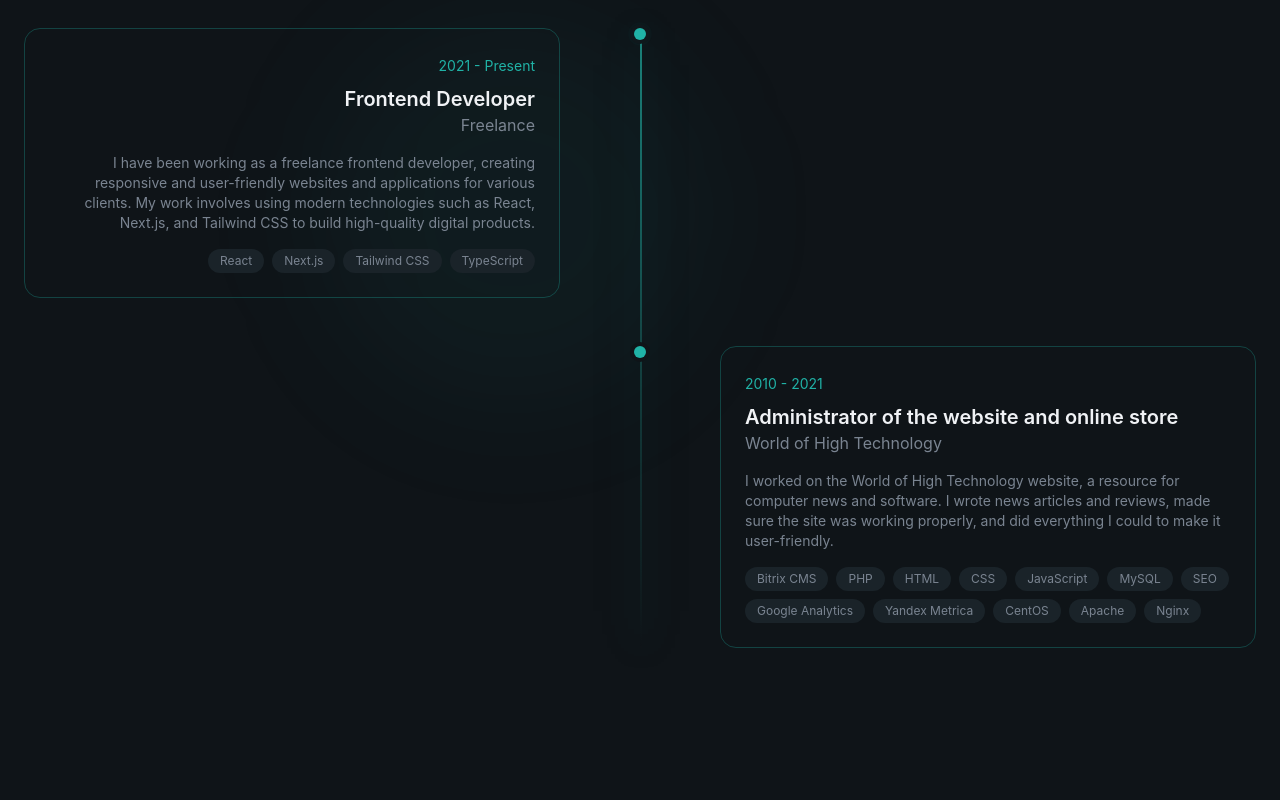
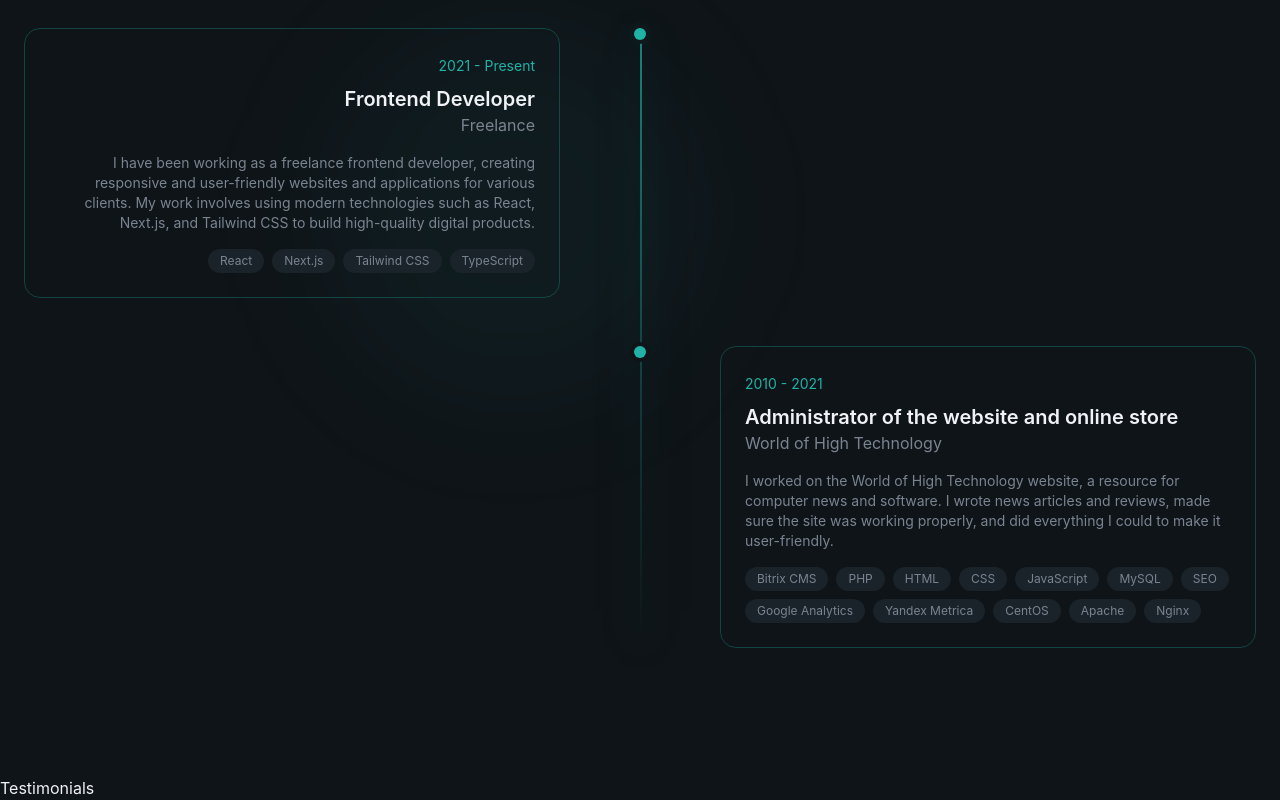
Before and after one commit to SpiriT-L/cv-portfolio, a React (Vite) app: page / in a window 1280 px wide. Shown: the part 4113-4913 px from the top of the page. Before the commit the page ends 4889 px from the top, so only its background shows below. Built offline with nearby package versions, Linux system fonts and the light colour scheme.

Commit message:
feat: add Testimonials section component to the application

```diff
--- a/src/App.tsx
+++ b/src/App.tsx
@@ -3,6 +3,7 @@ import Hero from '@/section/Hero';
 import { About } from '@/section/About';
 import { Projects } from '@/section/Projects';
 import { Experience } from '@/section/Experience';
+import { Testimonials } from '@/section/Testimonials';
 
 function App() {
   return (
@@ -14,6 +15,7 @@ function App() {
           <About />
           <Projects />
           <Experience />
+          <Testimonials />
         </main>
       </div>
     </>
--- /dev/null
+++ b/src/section/Testimonials.tsx
@@ -0,0 +1,3 @@
+export const Testimonials = () => {
+  return <div>Testimonials</div>;
+};
```
